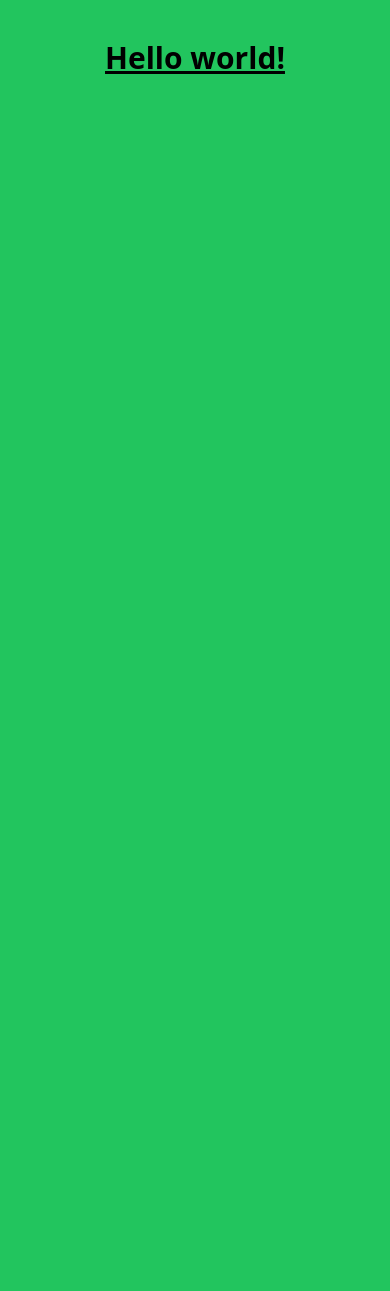
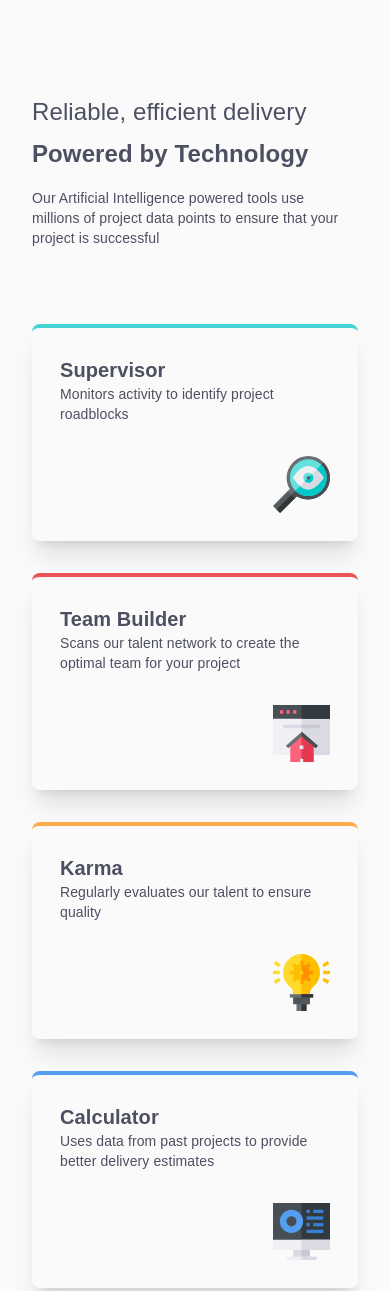
Before and after one commit to Tchilo/four-card-feature, a website built with Parcel: page src/index.html in a window 390 px wide. Shown: the top 1291 px of the page. Before the commit the page ends 844 px from the top, so only its background shows below. Built offline with nearby package versions, Linux system fonts and the light colour scheme.

Commit message:
Add content and style for mobile

```diff
--- a/src/index.html
+++ b/src/index.html
@@ -1,16 +1,65 @@
 <!doctype html>
 <html>
+
 <head>
   <meta charset="UTF-8">
   <meta name="viewport" content="width=device-width, initial-scale=1.0">
   <link href="./index.css" rel="stylesheet">
 </head>
-<body class="bg-green-500">
-  <h1 class="text-3xl text-center mt-10 font-bold underline">
-    Hello world!
-  </h1>
 
+<body class="bg-[#FAFAFA] px-8 font-sans text-black tracking-[0.1px] py-20">
+  <header class="mb-[76px]">
+    <p class="font-extralight text-2xl pt-4"> Reliable, efficient delivery </p>
+    <h1 class="font-semibold text-2xl pt-2 leading-9 ">Powered by Technology</h1>
+    <p class="font-normal text-sm w-[311px] pt-4">Our Artificial Intelligence powered tools use millions of project data points to
+      ensure that your project is successful</p>
+  </header>
 
-  <script defer src="https://unpkg.com/alpinejs@3.10.2/dist/cdn.min.js"></script>
+  <main>
+    <ul class="grid gap-8 ">
+      <li class=" bg-white shadow-xl px-7 py-7 border-t-cyan rounded-lg border-t-4 flex flex-col">
+        <div>
+          <h2 class="font-semibold text-xl">Supervisor</h2>
+          <p class="font-normal text-sm w-[254px]">Monitors activity to identify project roadblocks</p>
+        </div>
+        <div class="self-end pt-8">
+          <img src="./assets/0-search.svg" alt="magnifying-glass">
+        </div>
+      </li>
+
+      <li class=" bg-white shadow-xl px-7 py-7 border-t-red rounded-lg border-t-4 flex flex-col">
+        <div>
+          <h2 class="font-semibold text-xl">Team Builder</h2>
+          <p class="font-normal text-sm w-[254px]">Scans our talent network to create the optimal team for your project
+          </p>
+        </div>
+        <div class="self-end pt-8">
+          <img src="./assets/homepage.svg" alt="house">
+        </div>
+      </li>
+
+      <li class=" bg-white shadow-xl px-7 py-7 border-t-orange rounded-lg border-t-4 flex flex-col">
+        <div>
+          <h2 class="font-semibold text-xl">Karma</h2>
+          <p class="font-normal text-sm w-[254px]">Regularly evaluates our talent to ensure quality</p>
+        </div>
+        <div class="self-end pt-8">
+          <img src="./assets/idea.svg" alt="light-bulb">
+        </div>
+      </li>
+
+      <li class=" bg-white shadow-xl px-7 py-7 border-t-blue rounded-lg border-t-4 flex flex-col">
+        <div>
+          <h2 class="font-semibold text-xl">Calculator</h2>
+          <p class="font-normal text-sm w-[254px]">Uses data from past projects to provide better delivery estimates</p>
+        </div>
+        <div class="self-end pt-8">
+          <img src="./assets/software.svg" alt="monitor">
+        </div>
+      </li>
+    </ul>
+  </main>
+
 </body>
+
 </html>
--- a/tailwind.config.js
+++ b/tailwind.config.js
@@ -4,6 +4,16 @@ module.exports = {
     "./src/**/*.{html,js,ts,jsx,tsx}"
   ],
   theme: {
+    colors: {
+      red: '#EA5454',
+      cyan: '#44D3D2',
+      orange: '#FCAE4A',
+      blue: '#549EF2',
+      black: '#4D4F62'
+    },
+    fontFamily: {
+      sans: ['Poppins', 'sans-serif']
+    },
     extend: {},
   },
   plugins: [],
```
Also changed, not shown: dist/0-search.42525a20.svg (added), dist/homepage.264bbfd9.svg (added), dist/idea.e0aa0ddd.svg (added), dist/index.html, dist/software.f6a437a0.svg (added), src/assets/0-search.svg (added), src/assets/homepage.svg (added), src/assets/idea.svg (added), src/assets/search.png (added), src/assets/software.svg (added), 4 other files.
